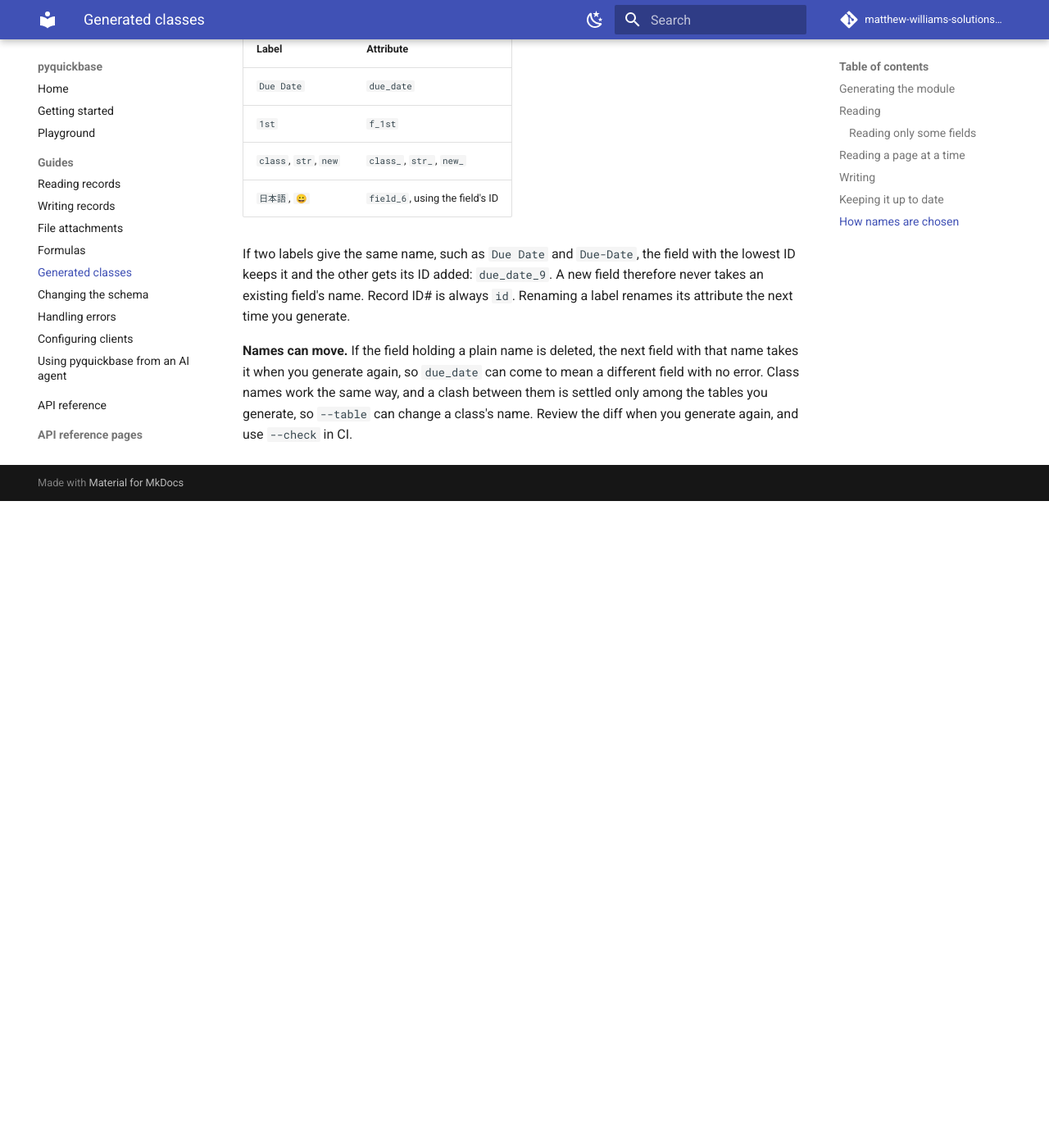
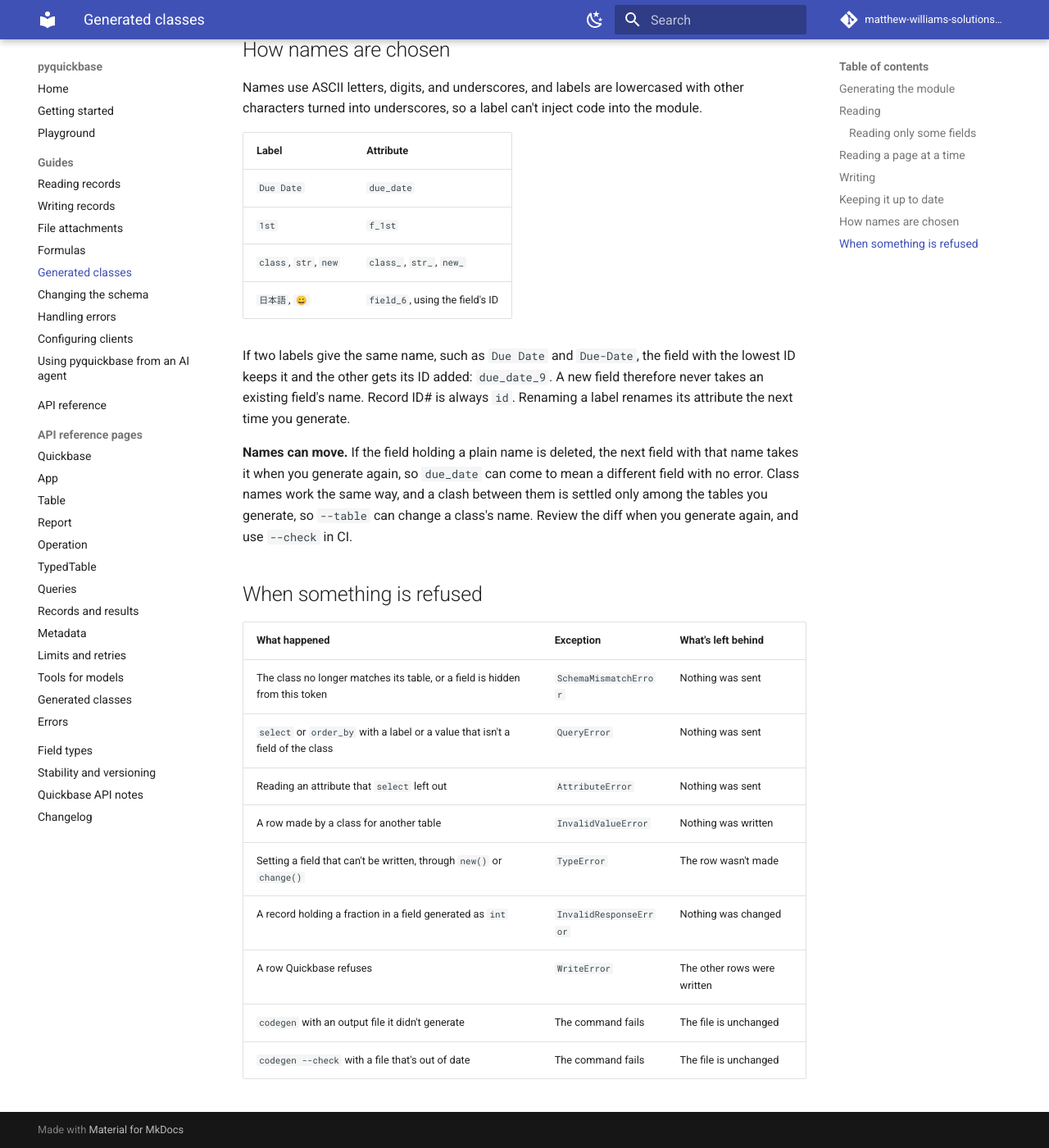
Before and after one commit to matthew-williams-solutions/pyquickbase, an MkDocs documentation site: the page built from docs/guides/codegen.md, in a window 1280 px wide and 1400 px high, scrolled down 4166 px. Shown: the whole window at 82% size. Built offline with MkDocs 1.6.1 and Material for MkDocs 9.7.7, drawn with Linux system fonts in a browser that asks for light colours; comment, search, counter and statistics services are not loaded; before the commit the page ends 4777 px from its top, so only the background shows below that; some of the changed text lies outside the part shown.

Commit message:
Give the codegen guide a complete first example and a table of refusals

````diff
--- a/docs/guides/codegen.md
+++ b/docs/guides/codegen.md
@@ -26,18 +26,21 @@ Pass a generated class to `app.typed()`. A class is named after its table, and a
 field's label, so the `Tasks` table with a `Due Date` field gives you `Tasks` and `due_date`.
 
 ```python
+from pyquickbase import Quickbase
+
 from myapp.tables import Tasks
 
-tasks = qb.app("bq1234567").typed(Tasks)
+with Quickbase(realm="acme", token="your_user_token") as qb:
+    tasks = qb.app("bq1234567").typed(Tasks)
 
-for task in tasks.query(
-    where=Tasks.fields.status == "Open",
-    order_by=[Tasks.fields.due_date.desc, Tasks.fields.title],
-    limit=50,
-):
-    print(task.id, task.title, task.due_date)
+    for task in tasks.query(
+        where=Tasks.fields.status == "Open",
+        order_by=[Tasks.fields.due_date.desc, Tasks.fields.title],
+        limit=50,
+    ):
+        print(task.id, task.title, task.due_date)
 
-print(tasks.count(Tasks.fields.status == "Open"))
+    print(tasks.count(Tasks.fields.status == "Open"))
 ```
 
 `Tasks.fields` works like `F`, by field ID. `order_by` takes these fields or their IDs, and raises
@@ -132,6 +135,9 @@ IDs would mean different fields here. `insert()`, `update()`, and `upsert()` als
 Its `where`, `select`, and `order_by` also accept `Tasks.fields`, but its records aren't converted, so
 money reads as a `float`.
 
+The other examples on this page use `tasks`, a typed table made in the same way. Every method is also on
+the async client, where you `await` it, or use `async for` on `query()`.
+
 ## Keeping it up to date
 
 A generated class is compared with its table the first time it's used, and `SchemaMismatchError` lists
@@ -174,3 +180,17 @@ name. Record ID# is always `id`. Renaming a label renames its attribute the next
 when you generate again, so `due_date` can come to mean a different field with no error. Class names work
 the same way, and a clash between them is settled only among the tables you generate, so `--table` can
 change a class's name. Review the diff when you generate again, and use `--check` in CI.
+
+## When something is refused
+
+| What happened | Exception | What's left behind |
+|---|---|---|
+| The class no longer matches its table, or a field is hidden from this token | `SchemaMismatchError` | Nothing was sent |
+| `select` or `order_by` with a label or a value that isn't a field of the class | `QueryError` | Nothing was sent |
+| Reading an attribute that `select` left out | `AttributeError` | Nothing was sent |
+| A row made by a class for another table | `InvalidValueError` | Nothing was written |
+| Setting a field that can't be written, through `new()` or `change()` | `TypeError` | The row wasn't made |
+| A record holding a fraction in a field generated as `int` | `InvalidResponseError` | Nothing was changed |
+| A row Quickbase refuses | `WriteError` | The other rows were written |
+| `codegen` with an output file it didn't generate | The command fails | The file is unchanged |
+| `codegen --check` with a file that's out of date | The command fails | The file is unchanged |
````
